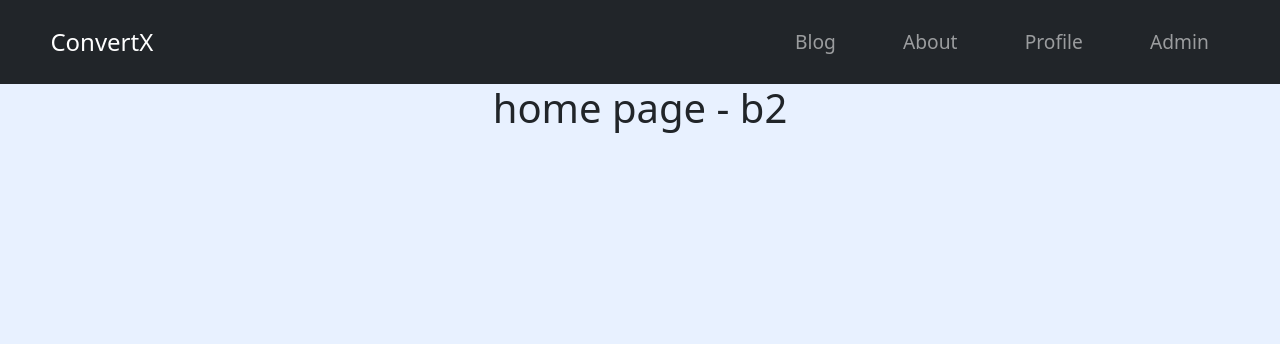
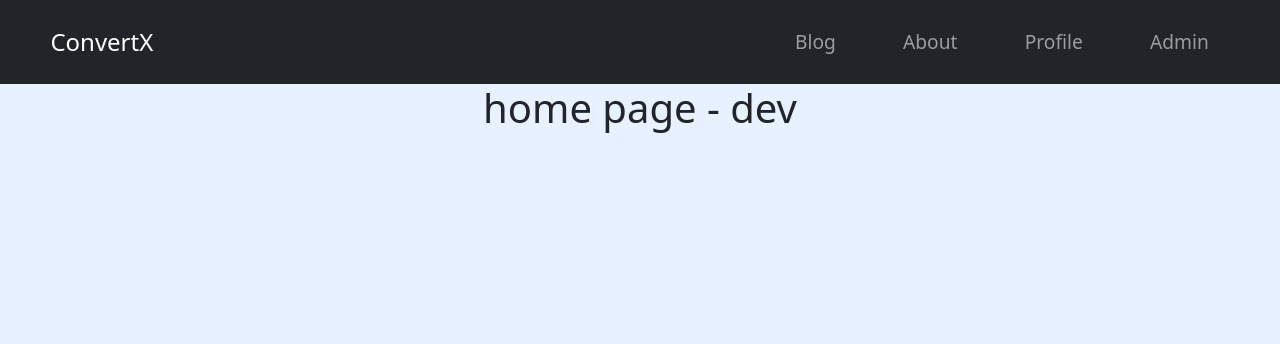
Before and after one commit to nathanemartinez/ConvertX, a Django app: page / in a window 1280 px wide. Shown: the top 344 px of the page. Run offline with Django 3.2, Linux system fonts and the light colour scheme; parts of the project's set-up code (start-up, migrations or seed data) failed here and were passed over; some libraries are stand-ins or nearby versions.

Commit message:
more dotenv testing

```diff
--- a/home/templates/home/home.html
+++ b/home/templates/home/home.html
@@ -1,4 +1,4 @@
 {% extends 'base.html' %}
 {% block contents %}
-    <h1 class="text-center">home page - b2</h1>
+    <h1 class="text-center">home page - dev</h1>
 {% endblock %}
```
Also changed, not shown: 1 other file.
